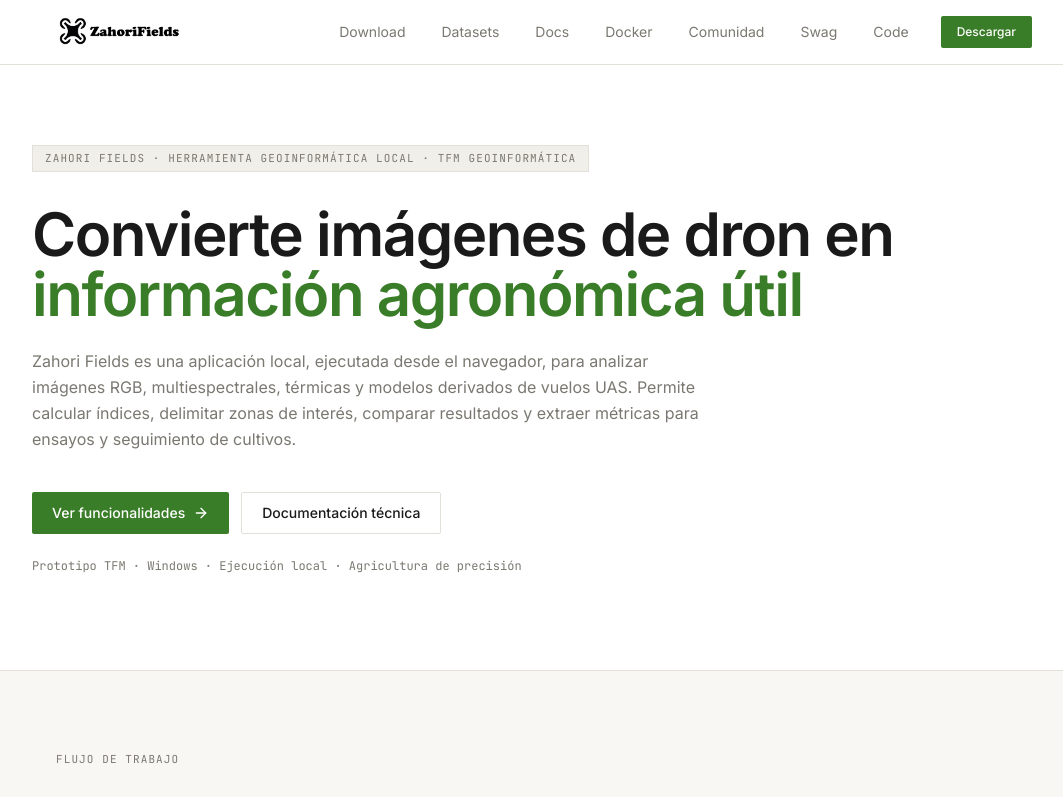
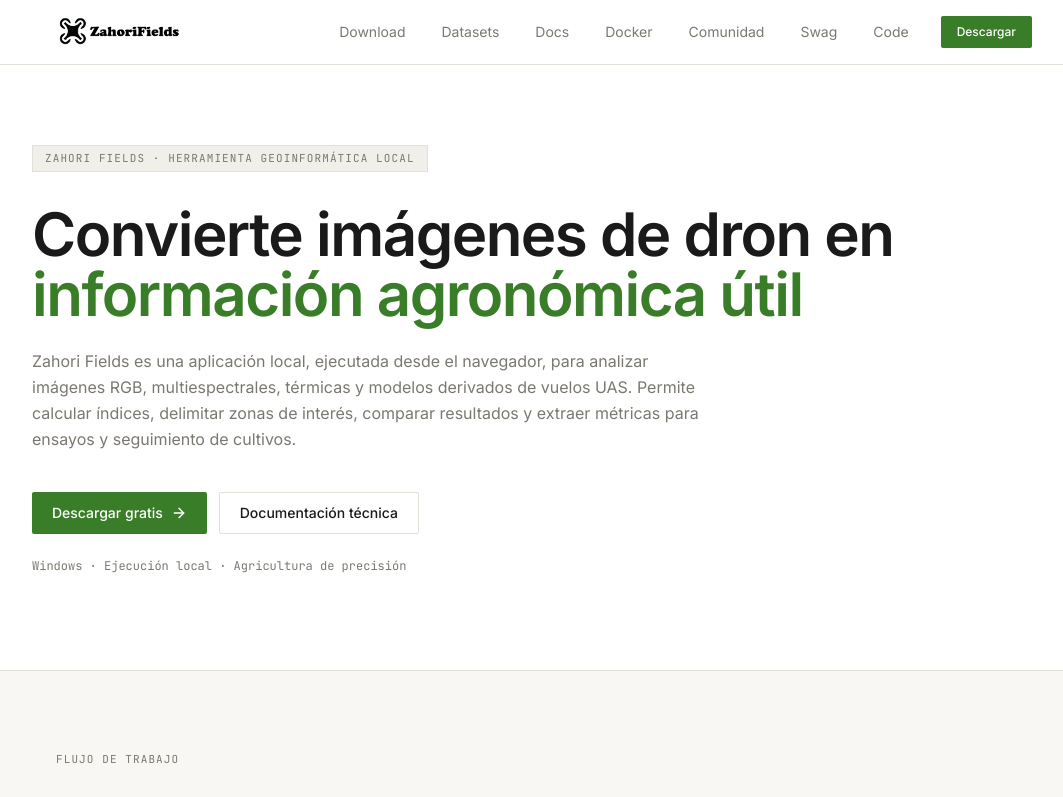
Before and after one commit to vacashot/zahorifields-web, a React (Vite) app: page / in a window 1280 px wide. Shown: the top 797 px of the page, without its empty margins (96-1159 px from the left). Built offline with nearby package versions, Linux system fonts and the light colour scheme.

Commit message:
Remove TFM references, restore download button text

```diff
--- a/src/pages/Home.jsx
+++ b/src/pages/Home.jsx
@@ -37,7 +37,7 @@
       <section className="pt-36 pb-24 px-6 bg-white border-b border-border">
         <div className="max-w-5xl mx-auto">
           <span className="inline-block text-[11px] font-mono tracking-widest text-muted uppercase bg-surface-2 border border-border px-3 py-1 mb-8">
-            ZAHORI FIELDS · HERRAMIENTA GEOINFORMÁTICA LOCAL · TFM GEOINFORMÁTICA
+            ZAHORI FIELDS · HERRAMIENTA GEOINFORMÁTICA LOCAL
           </span>
 
           <h1 className="text-5xl md:text-6xl font-semibold tracking-tight leading-tight mb-6 text-text">
@@ -53,7 +53,7 @@
 
           <div className="flex flex-wrap gap-3">
             <Link to="/download" className="btn-primary">
-              Ver funcionalidades <ArrowRight className="w-4 h-4" />
+              Descargar gratis <ArrowRight className="w-4 h-4" />
             </Link>
             <Link to="/docs" className="btn-ghost">
               Documentación técnica
@@ -61,7 +61,7 @@
           </div>
 
           <p className="text-xs text-muted mt-6 font-mono">
-            Prototipo TFM · Windows · Ejecución local · Agricultura de precisión
+            Windows · Ejecución local · Agricultura de precisión
           </p>
         </div>
       </section>
```
